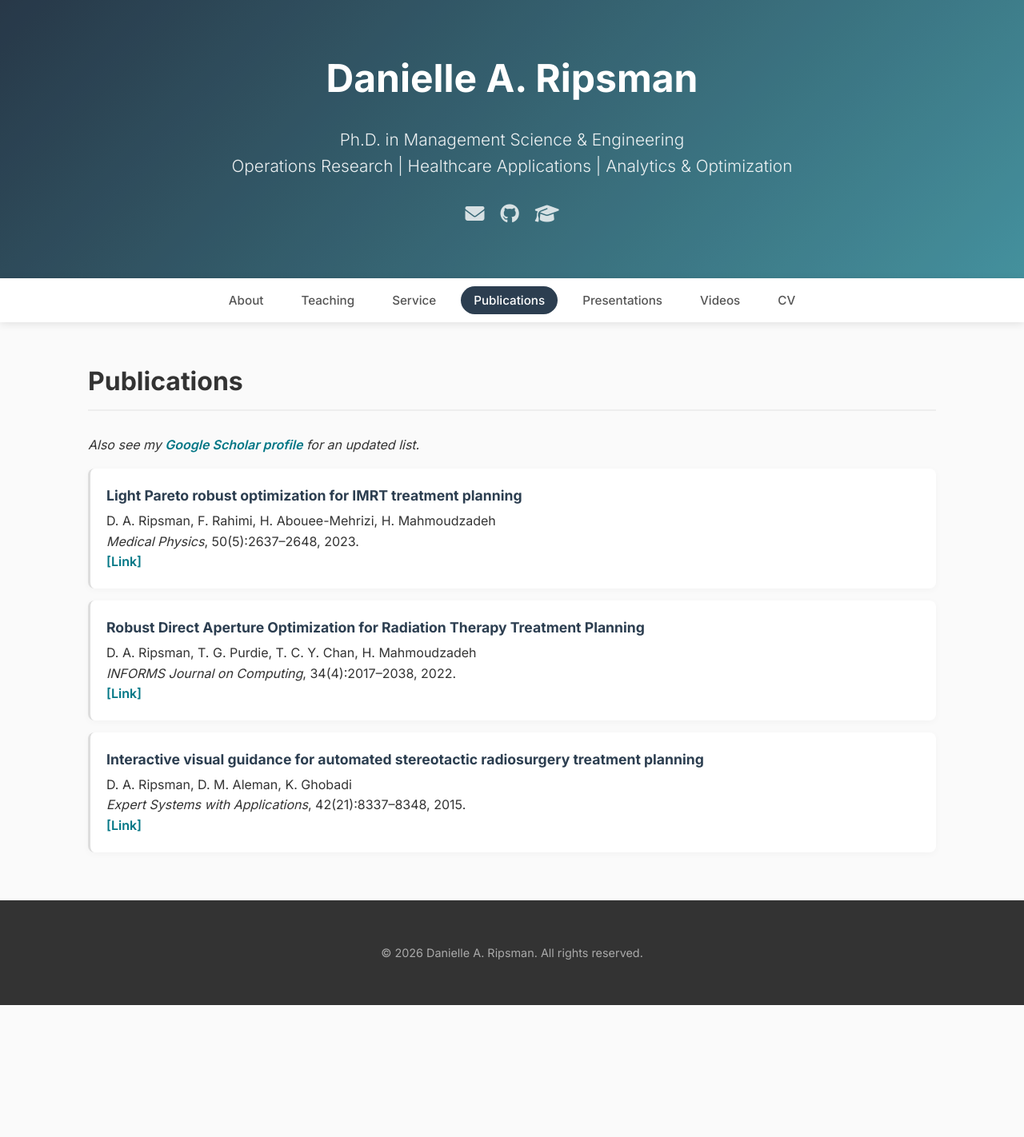
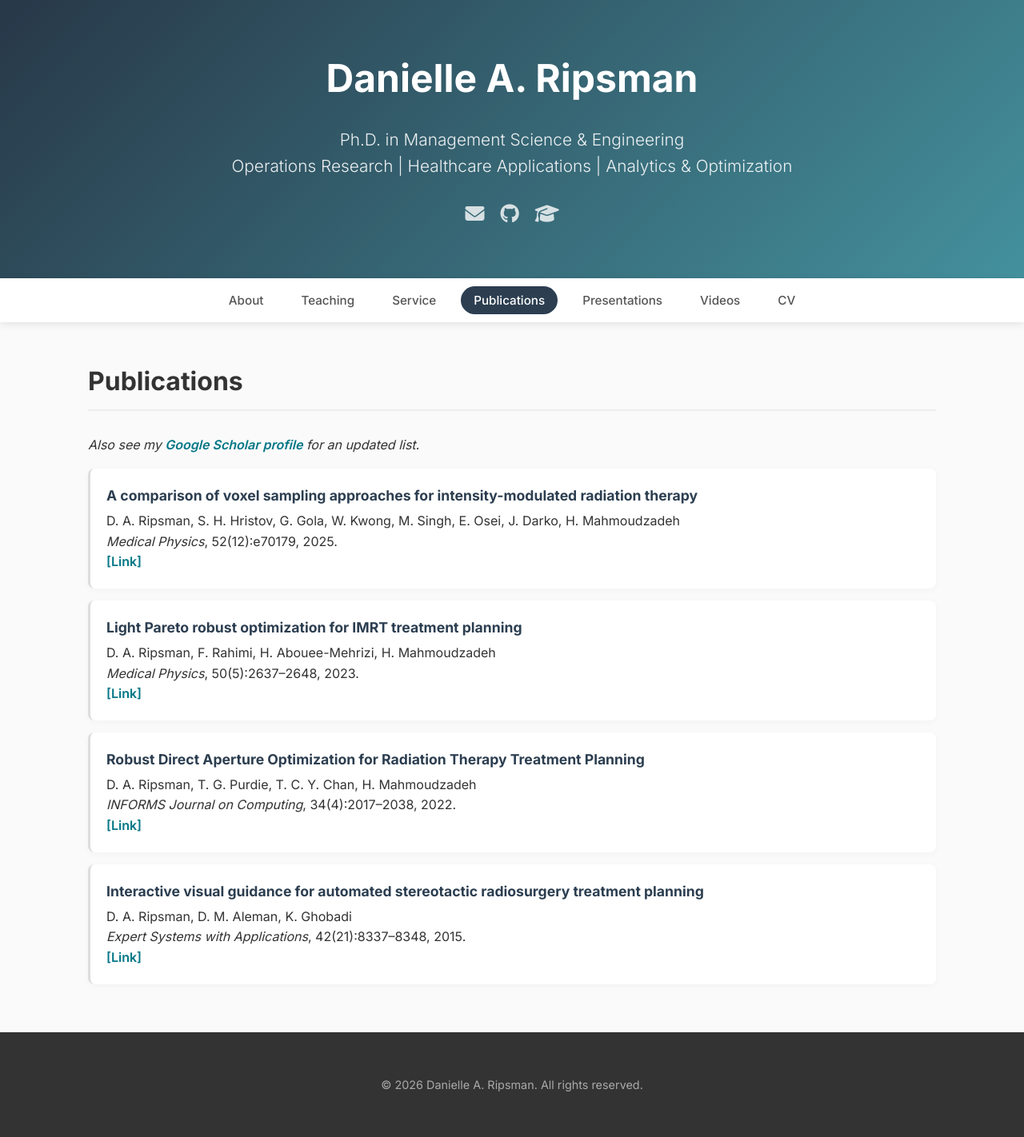
Before and after one commit to DaniRip/DaniRip.github.io, a Jekyll site: the page built from publications.md, in a window 1280 px wide. Shown: the whole page at 80% size. Built offline with Jekyll 4.4.1, drawn with Linux system fonts in a browser that asks for light colours; before the commit the page ends 1257 px from its top, so only the background shows below that.

Commit message:
Add new publication on voxel sampling for IMRT

```diff
--- a/_data/publications.yml
+++ b/_data/publications.yml
@@ -1,3 +1,10 @@
+- title: "A comparison of voxel sampling approaches for intensity-modulated radiation therapy"
+  authors: "D. A. Ripsman, S. H. Hristov, G. Gola, W. Kwong, M. Singh, E. Osei, J. Darko, H. Mahmoudzadeh"
+  journal: "Medical Physics"
+  volume: "52(12):e70179"
+  year: 2025
+  link: "https://doi.org/10.1002/mp.70179"
+
 - title: "Light Pareto robust optimization for IMRT treatment planning"
   authors: "D. A. Ripsman, F. Rahimi, H. Abouee-Mehrizi, H. Mahmoudzadeh"
   journal: "Medical Physics"
```
